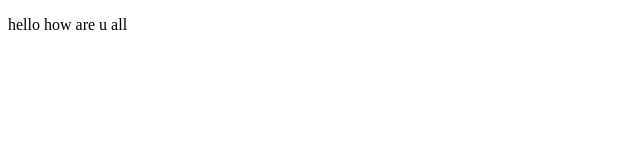
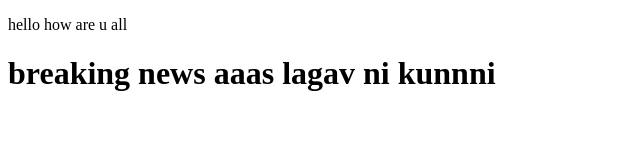
Before and after one commit to erirfan35/test_project, a plain HTML site: page index.html in a window 1280 px wide. Shown: the whole page, without its empty margins (0-640 px from the left). Drawn offline with Linux system fonts and the light colour scheme.

Commit message:
heading added

```diff
--- a/index.html
+++ b/index.html
@@ -8,5 +8,6 @@
 </head>
 <body>
     <p>hello how are u all </p>
+    <h1>breaking news aaas lagav ni kunnni</h1>
 </body>
 </html>
```
